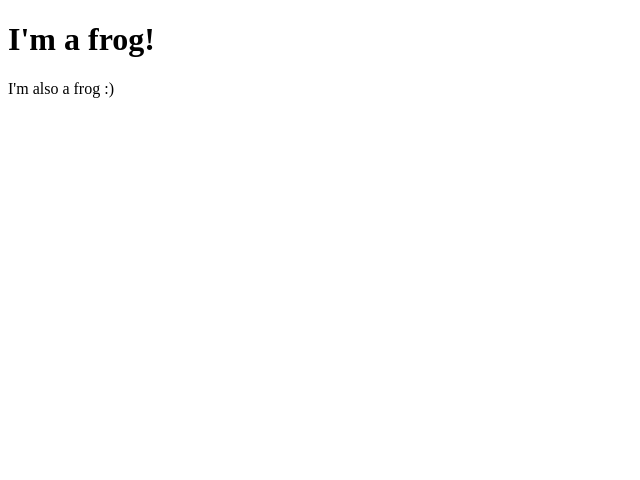
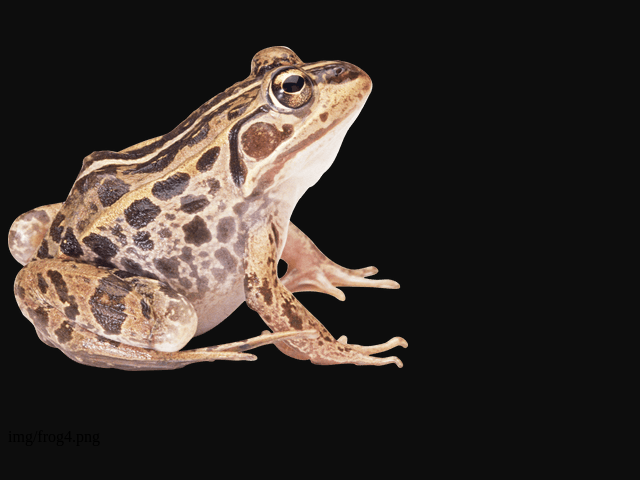
Before and after one commit to KingKix/Fr-gs.github.io, a plain HTML site: page frog/index.html in a window 1280 px wide. Shown: the whole page, without its empty margins (0-640 px from the left). Drawn offline with Linux system fonts and the light colour scheme.

Commit message:
Update index.html

```diff
--- a/frog/index.html
+++ b/frog/index.html
@@ -1,14 +1,36 @@
+<!--
+Created for Fr_g
+by Voizdev
+February 21, 2021
+
+The script will run on page load and pick a random integer from 0 to
+the the list size. It will then use that number to build a path to an
+image. Set the number of your list size. Set the correct path to the folder
+where the images are located. Name the images all the same thing except
+for an incrementing number at the end of the base filename proceeding
+the period (ex. frog23.jpg). Make sure all the file extensions are the same.
+Set the correct file extension.
+-->
+
 <!DOCTYPE html>
-<html lang="en">
-<head>
-    <meta charset="UTF-8">
-    <meta name="viewport" content="width=device-width, initial-scale=1.0">
-    <title>Frog</title>
-</head>
-<body>
-    <div class="title">
-        <h1>I'm a frog!</h1>
-        <p>I'm also a frog :)</p>
-    </div>
-</body>
+<html>
+    <head>
+        <title>Fr-g.xyz</title>
+    </head>
+    <body style="background-color:#0d0d0d">
+    <img id="frog" src="" alt=" :'( this frog was not found" title=":)">
+    <p id="path">error. path not loaded.</p>
+    <script>
+        window.onload = function randomFrog(){
+            var listSize = 7; <!-- SET LIST SIZE -->
+            var rInt = Math.floor(Math.random() * listSize + 1);
+            var str = "img/"; <!-- SET PATH TO FOLDER -->
+            str = str.concat("frog"); <!-- SET BASE FILENAME -->
+            str = str.concat(rInt);
+            str = str.concat(".png"); <!-- SET FILE EXTENSION -->
+            document.getElementById("frog").src = str;
+            document.getElementById("path").innerHTML = str; <!-- comment this out. this just shows the path that was built -->
+        }
+    </script>
+    <body style="background-color:#0d0d0d">
 </html>
```
